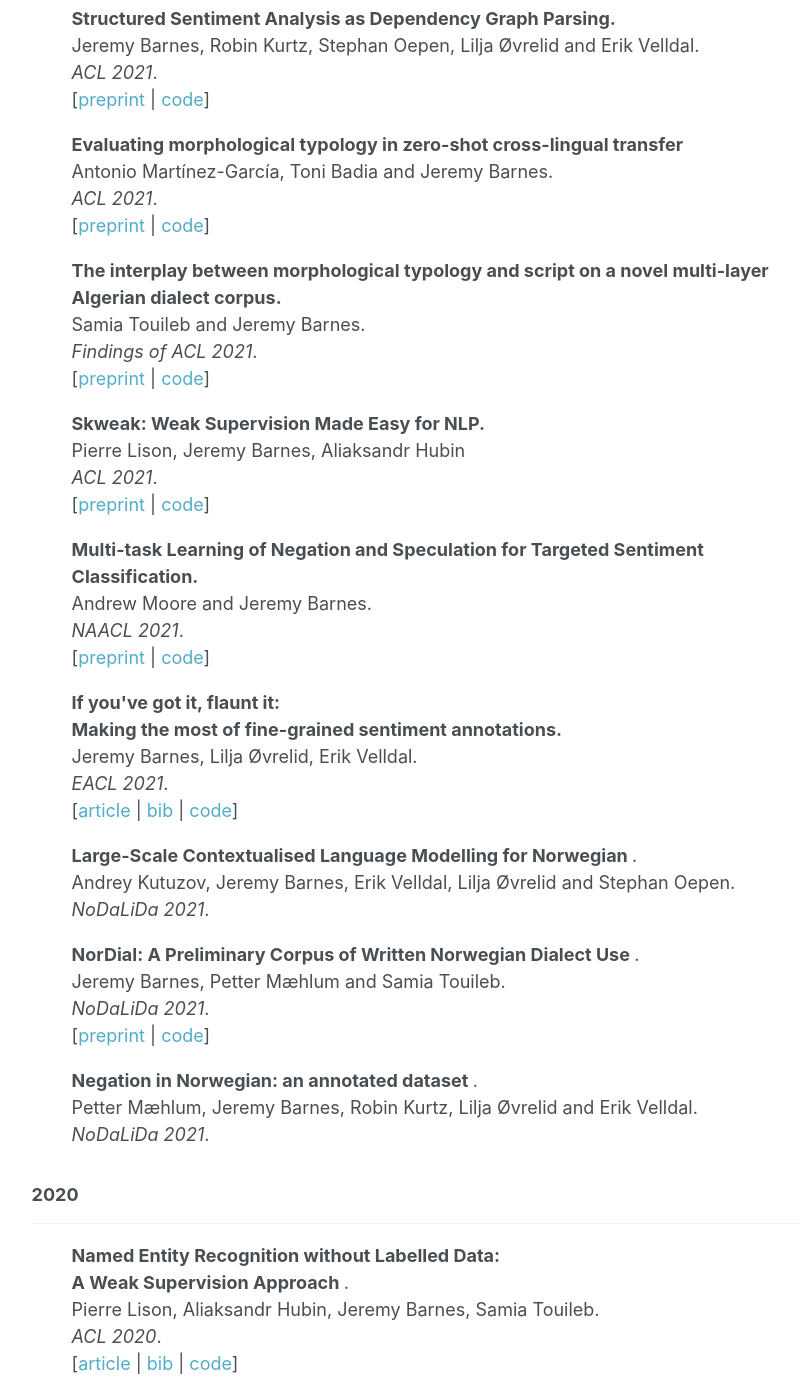
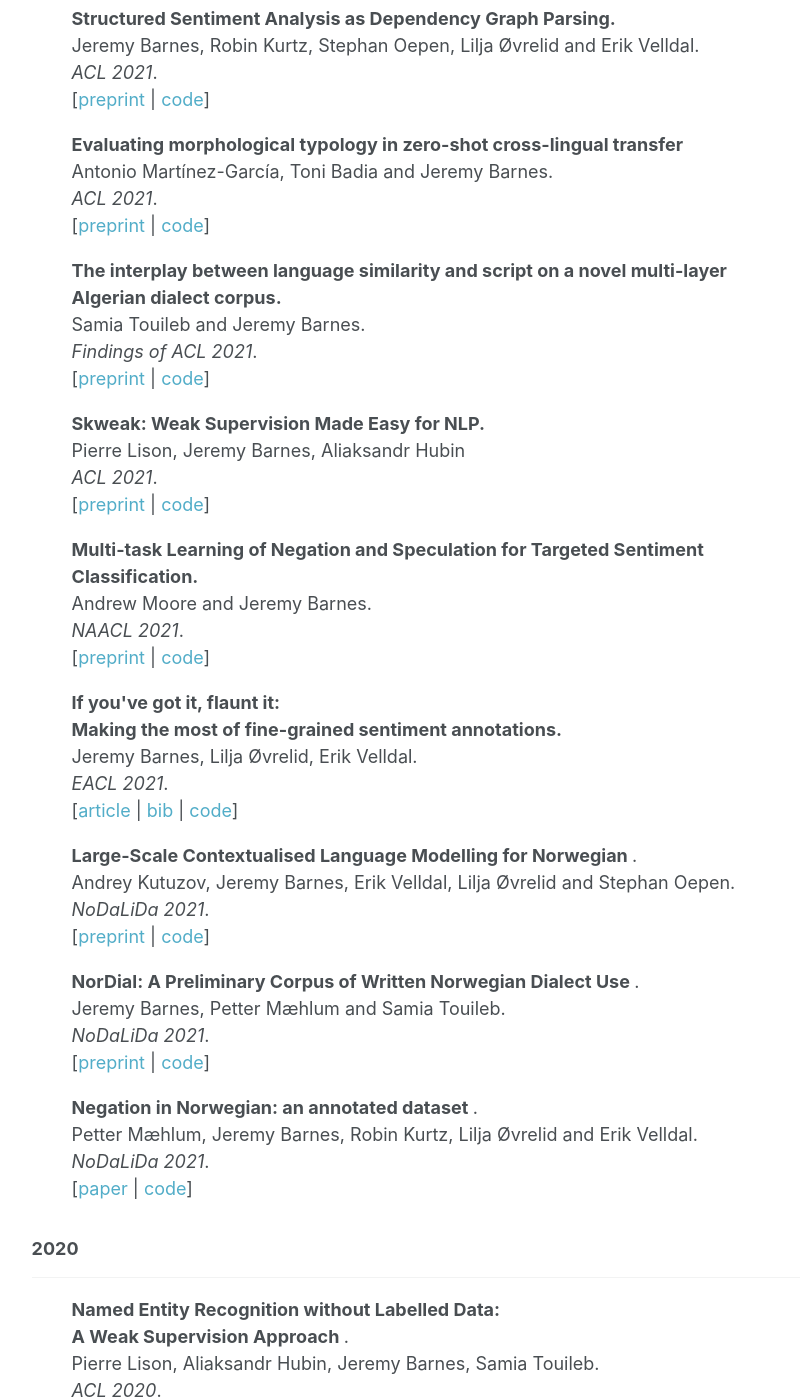
Before and after one commit to jerbarnes/jerbarnes.github.io, a Jekyll site: the page built from publications/index.html, in a window 1280 px wide and 1400 px high, scrolled down 190 px. Shown: the whole window, without its empty margins (250-1050 px from the left). Built offline with Jekyll 4.4.1, drawn with Linux system fonts in a browser that asks for light colours.

Commit message:
updated nodalida preprints/code

```diff
--- a/publications/index.html
+++ b/publications/index.html
@@ -29,7 +29,7 @@
 
 <ul>
         <strong>
-            The interplay between morphological typology and script on a novel multi-layer Algerian dialect corpus.
+            The interplay between language similarity and script on a novel multi-layer Algerian dialect corpus.
         </strong><br>
         Samia Touileb and Jeremy Barnes.<br>
         <i>Findings of ACL 2021</i>.<br>
@@ -72,6 +72,7 @@
         </strong>.<br>
         Andrey Kutuzov, Jeremy Barnes, Erik Velldal, Lilja Øvrelid and Stephan Oepen.<br>
         <i>NoDaLiDa 2021</i>.<br>
+        [<a href="https://arxiv.org/abs/2104.06546">preprint</a> | <a href="http://wiki.nlpl.eu/Vectors/norlm">code</a>]
 </ul>
 
 <ul>
@@ -89,6 +90,7 @@
         </strong>.<br>
         Petter Mæhlum, Jeremy Barnes, Robin Kurtz, Lilja Øvrelid and Erik Velldal.<br>
         <i>NoDaLiDa 2021</i>.<br>
+        [<a href="https://ep.liu.se/ecp/178/030/ecp2021178030.pdf">paper</a> | <a href="https://github.com/ltgoslo/norec_neg">code</a>]
 </ul>
 
 <h3> 2020 </h3><hr>
```
